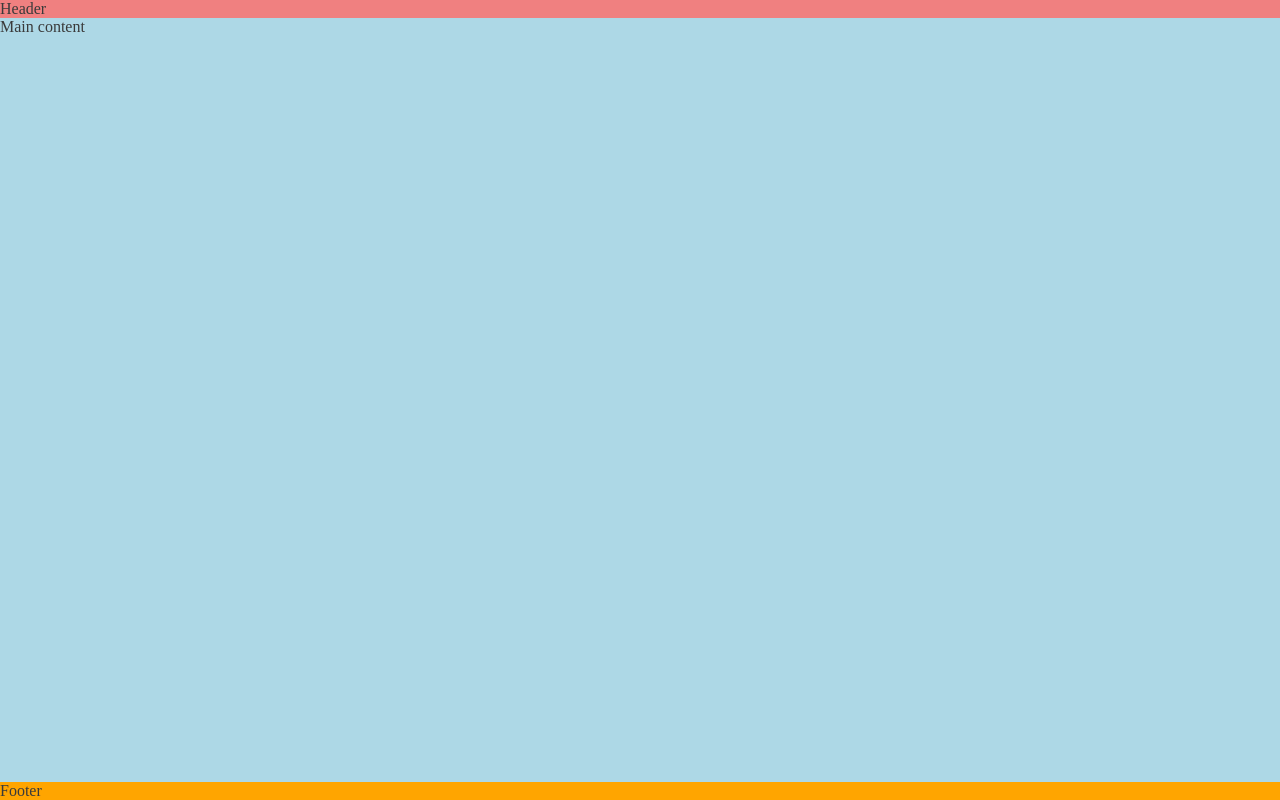
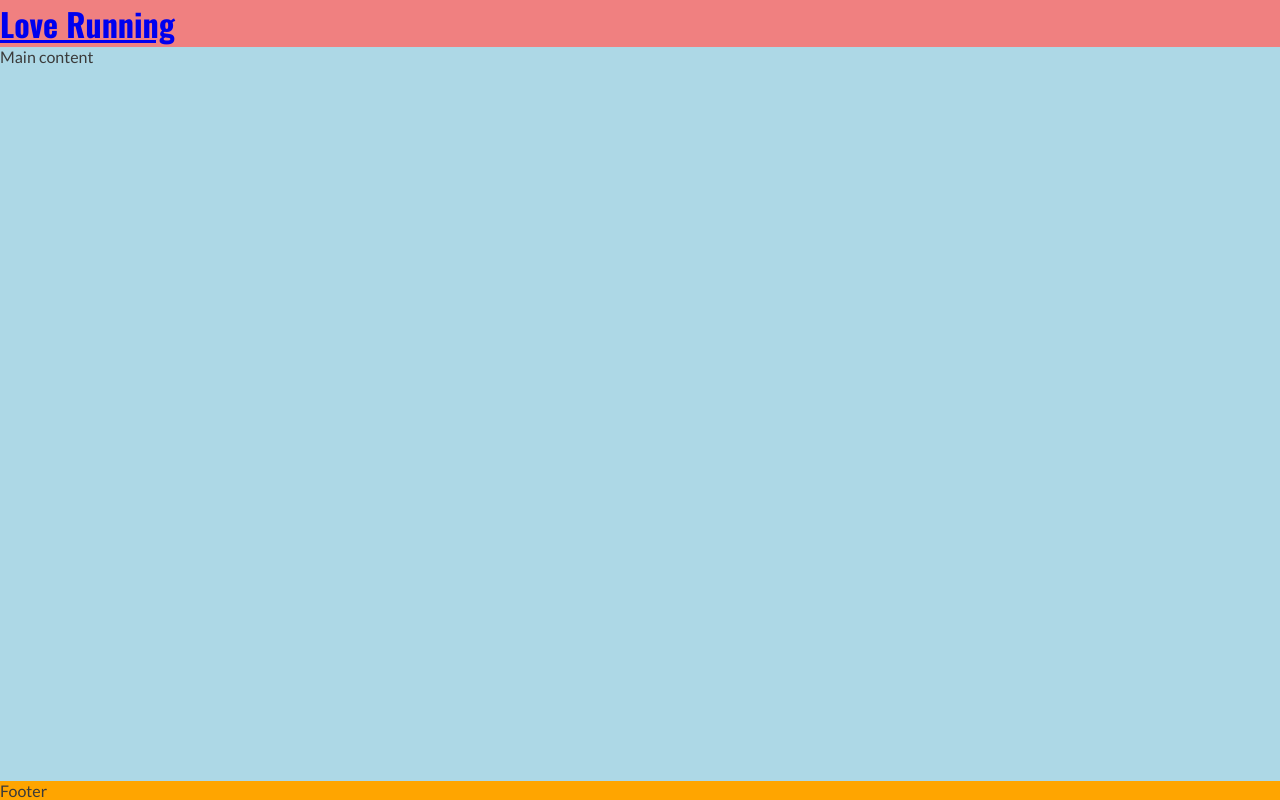
Before and after one commit to Katona-Peter/love-running, a plain HTML site: page index.html in a window 1280 px wide. Drawn offline with nearby package versions, Linux system fonts and the light colour scheme.

Commit message:
Add logo to header and apply Oswald font

```diff
--- a/assets/css/style.css
+++ b/assets/css/style.css
@@ -13,9 +13,13 @@ body{
     flex-direction: column;
     /* general project styles */
     color:#3a3a3a;
+    font-family: 'lato', sans-serif;
 }
 /*header*/
-header{background-color:lightcoral}
+header{
+    background-color:lightcoral;
+    font-family: 'oswald', sans-serif;
+}
 
 /*main*/
 main{
--- a/index.html
+++ b/index.html
@@ -15,7 +15,11 @@
     <link rel="stylesheet" href="assets\css\style.css">
   </head>
   <body>
-    <header>Header</header>
+    <header>
+      <a href="index.html">
+        <h1 id="logo">Love Running</h1>
+      </a>
+    </header>
     <main>Main content</main>
     <footer>Footer</footer>
   </body>
```
